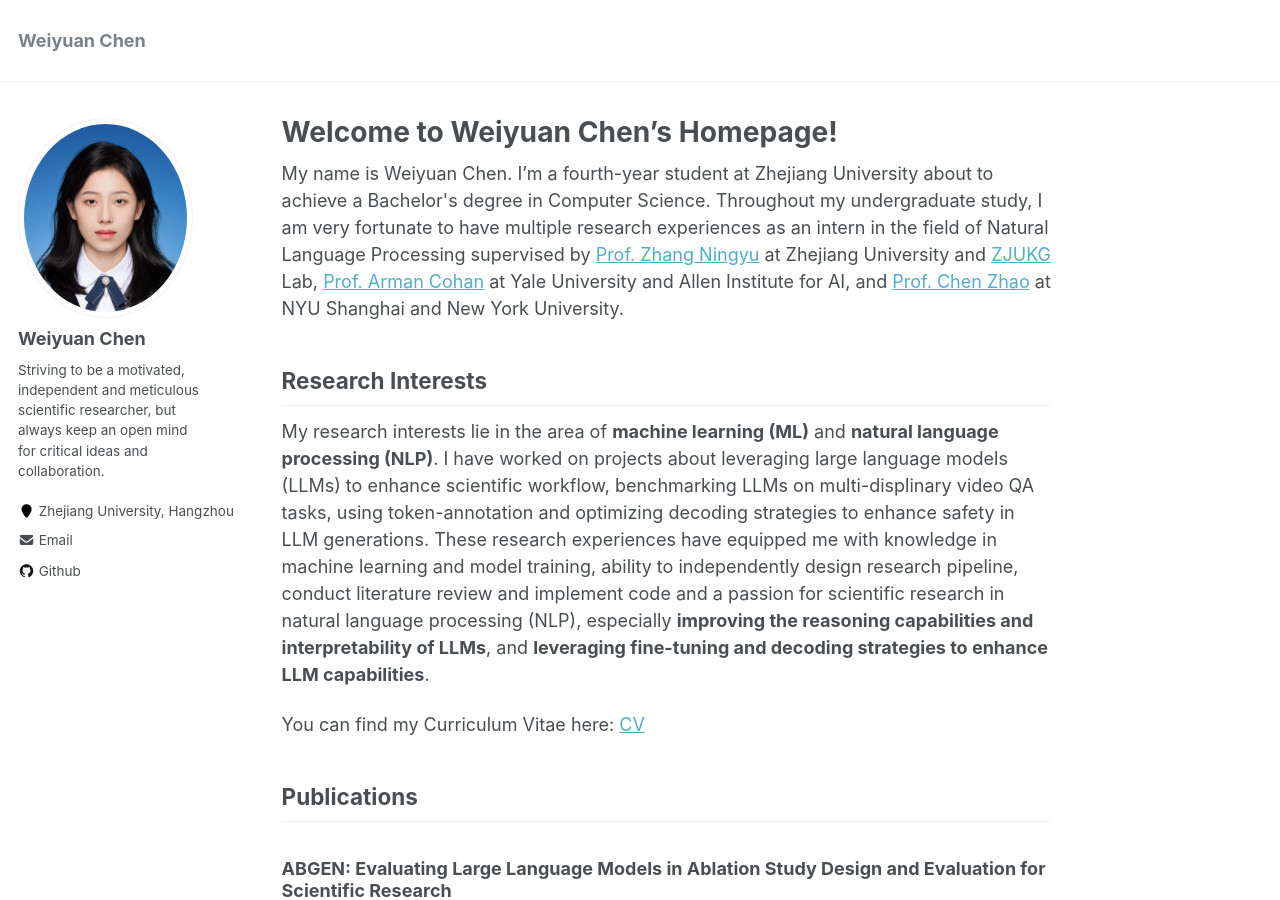
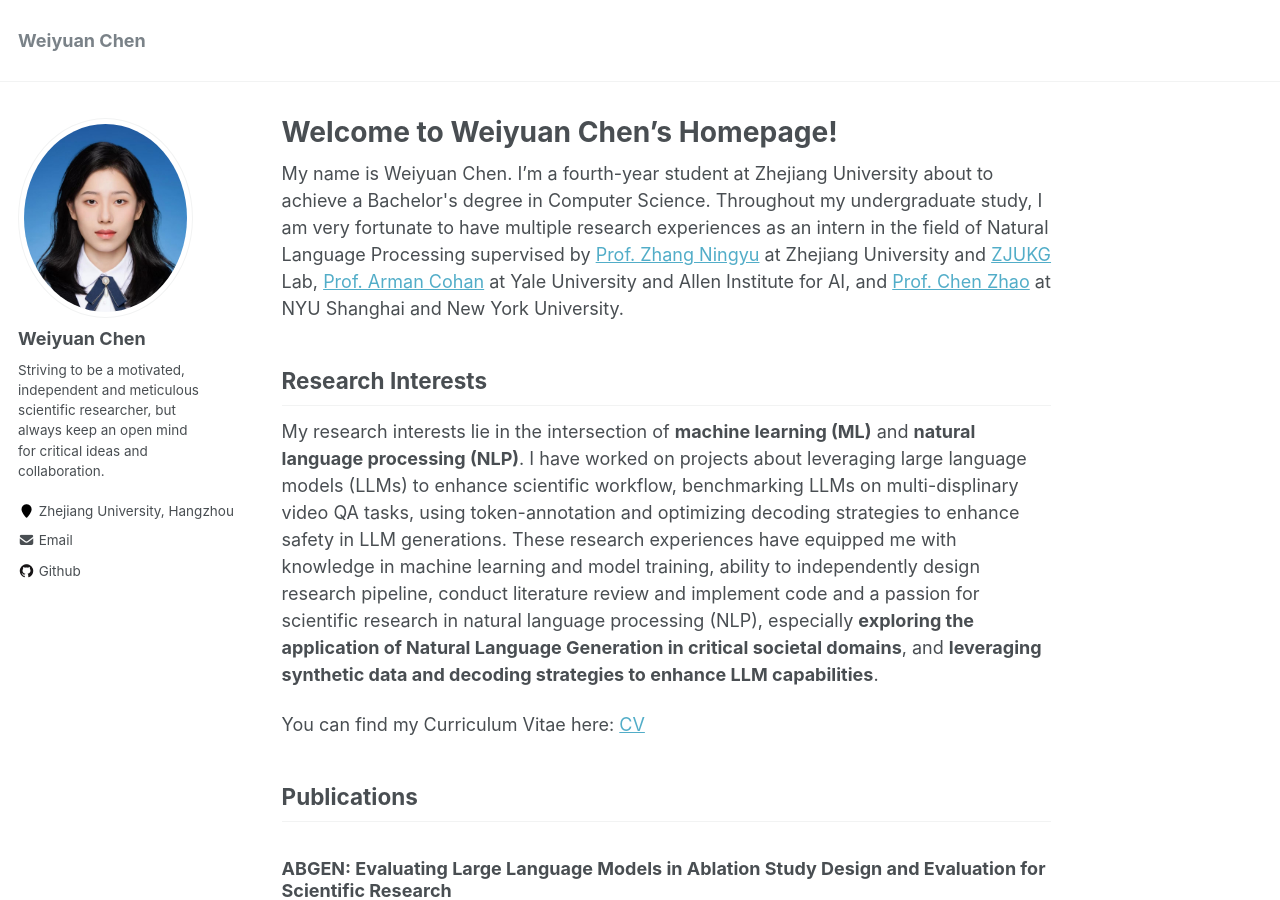
Before and after one commit to katie-chen2/katie-chen2.github.io, a Jekyll site: the page built from index.md, in a window 1280 px wide and 900 px high. Built offline with Jekyll 4.4.1, drawn with Linux system fonts in a browser that asks for light colours; nearby versions of some CDN libraries; our own code applies the rules of GitHub Pages for plain Markdown files; library files that are not in the unit come from our copies.

Commit message:
Update default.html

```diff
--- a/_layouts/default.html
+++ b/_layouts/default.html
@@ -110,13 +110,13 @@
                             and <a href="http://www.chenz.umiacs.io/">Prof. Chen Zhao</a> at NYU Shanghai and New York University.</p>
                         <h2 id="research-interests">Research Interests</h2>
                         <p>
-                            My research interests lie in the area of <strong>machine learning (ML)</strong> and <strong>natural language processing (NLP)</strong>.
+                            My research interests lie in the intersection of <strong>machine learning (ML)</strong> and <strong>natural language processing (NLP)</strong>.
                             I have worked on projects about leveraging large language models (LLMs) to enhance scientific workflow,
                             benchmarking LLMs on multi-displinary video QA tasks, using token-annotation and optimizing decoding strategies to enhance safety in LLM generations.
                             These research experiences have equipped me with knowledge in machine learning and model training,
                             ability to independently design research pipeline, conduct literature review and implement code and
-                            a passion for scientific research in natural language processing (NLP), especially <strong>improving the reasoning capabilities and interpretability of LLMs</strong>,
-                            and <strong>leveraging fine-tuning and decoding strategies to enhance LLM capabilities</strong>.
+                            a passion for scientific research in natural language processing (NLP), especially <strong>exploring the application of Natural Language Generation in critical societal domains</strong>,
+                            and <strong>leveraging synthetic data and decoding strategies to enhance LLM capabilities</strong>.
                         </p>
                         <p>
                             You can find my Curriculum Vitae here: <a href="https://katie-chen2.github.io/publications/CV.pdf">CV</a>
```
